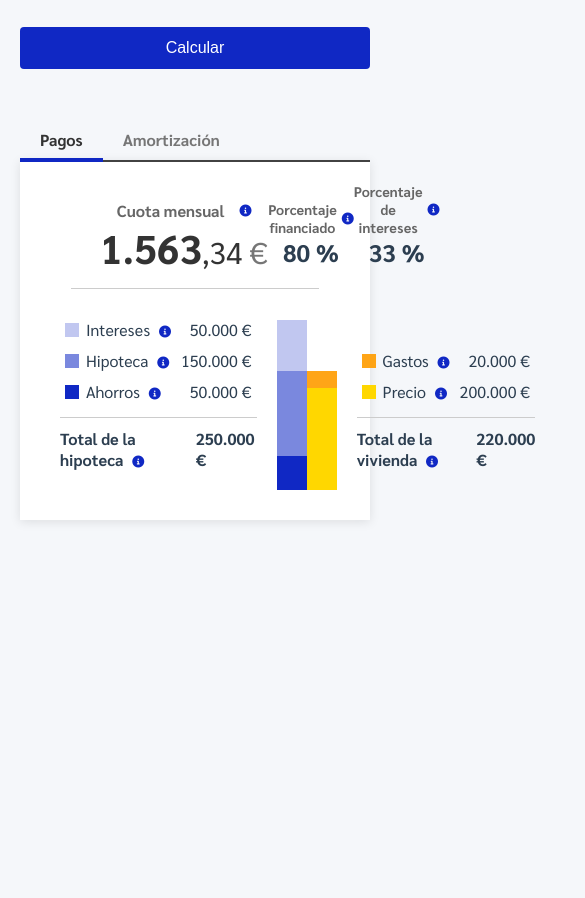
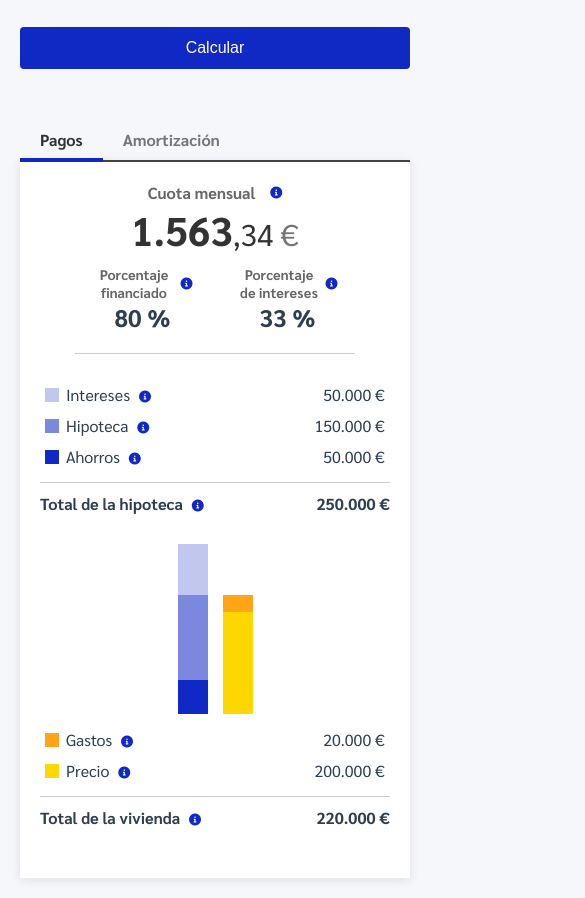
Before and after one commit to miguel-bm/mortgage-calculator, a plain HTML site: page static/index.html in a window 390 px wide. Shown: the part 682-1580 px from the top of the page, 585 px wide, since content can reach past the window. Before the commit the page ends 1222 px from the top, so only its background shows below. Drawn offline with nearby package versions, Linux system fonts and the light colour scheme; no server answers.

Commit message:
add mobule styles

```diff
--- a/static/style.css
+++ b/static/style.css
@@ -54,20 +54,6 @@ h1 {
     flex: 1 1 65%;
 }
 
-@media (max-width: 768px) {
-    .columns {
-        flex-direction: column;
-    }
-
-    .column {
-        width: 100%;
-    }
-
-    .inputs,
-    .results {
-        flex: 1 1 100%;
-    }
-}
 
 .input-group {
     margin-bottom: 20px;
@@ -640,17 +626,6 @@ button:hover {
     margin-left: 3px;
 }
 
-@media (max-width: 768px) {
-    .kpis-container.secondary-kpis {
-        flex-wrap: wrap;
-    }
-
-    .kpi-container {
-        flex-basis: 50%;
-        margin-bottom: 15px;
-    }
-}
-
 #amortization-chart-container {
     width: 100%;
     height: 400px;
@@ -754,3 +729,61 @@ button:hover {
     background-color: #f2f2f2;
     font-weight: bold;
 }
+
+
+@media (max-width: 768px) {
+
+    .container {
+        width: 100vw;
+        max-width: 100%;
+    }
+
+    .columns {
+        flex-direction: column;
+        width: 100%;
+    }
+
+    .column {
+        width: 100%;
+    }
+
+    .inputs,
+    .results {
+        flex: 1 1 100%;
+        max-width: 100%;
+    }
+
+    .comparison-graph-container {
+        flex-direction: column;
+        align-items: center;
+        gap: 10px;
+    }
+
+    .comparison-left,
+    .comparison-right {
+        flex: 1;
+        display: flex;
+        flex-direction: column;
+        justify-content: flex-start;
+        margin-bottom: 20px;
+        width: 100%;
+    }
+
+    .monthly-payment-container {
+        margin-left: 30px;
+        margin-right: 30px;
+        margin-bottom: 10px;
+    }
+
+
+    .kpis-container {
+        flex-direction: row;
+        flex-wrap: wrap;
+        align-items: center;
+    }
+
+    .kpi-container {
+        flex-basis: 50%;
+        margin-bottom: 15px;
+    }
+}
```
